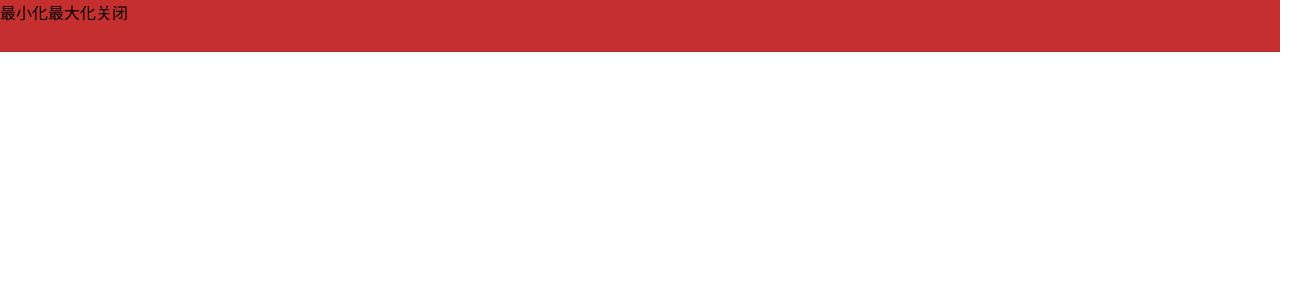
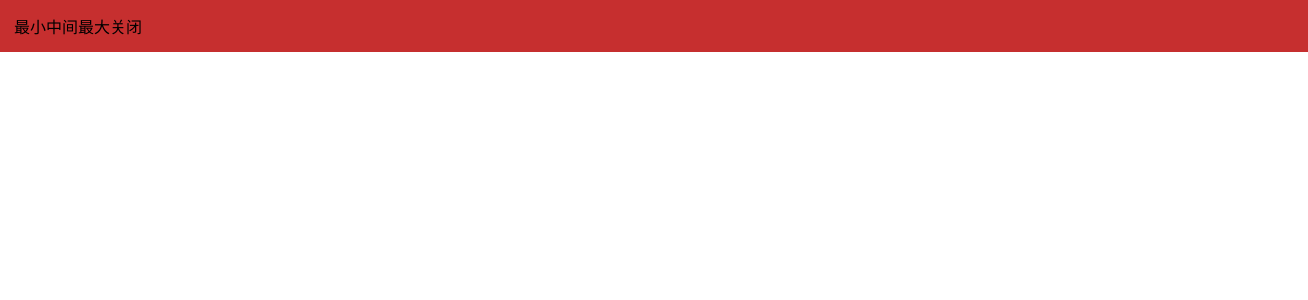
Before and after one commit to FengXiaoBing-ui/pcMusic, a Vue app: page / in a window 1280 px wide. Shown: the top 300 px of the page, 1308 px wide, since content can reach past the window. Built offline with nearby package versions, Linux system fonts and the light colour scheme.

Commit message:
navtitle

```diff
--- a/src/App.vue
+++ b/src/App.vue
@@ -1,15 +1,17 @@
 <template>
-  <div>
-    <systemTitle />
+  <div id="app">
+    <systemTitleVue />
   </div>
 </template>
 
 <script>
-import systemTitle from './components/systemTitle.vue'
+import systemTitleVue from './components/systemTitle.vue';
 export default {
   name: 'App',
   components: {
-    systemTitle
+    systemTitleVue
+  },
+  methods: {
   }
 }
 </script>
@@ -21,6 +23,6 @@ div {
   margin: 0;
   padding: 0;
 }
-#app {
-}
+
+#app {}
 </style>
--- a/src/components/systemTitle.vue
+++ b/src/components/systemTitle.vue
@@ -1,36 +1,42 @@
 <template>
-  <div id="title" style="display:flex">
-    <div @click="min">最小化</div>
-    <div @click="max">最大化</div>
-    <div @click="close">关闭</div>
+  <div id="appChild" style="display: flex;">
+    <div class="btn" @click="min">最小</div>
+    <div class="btn" @click="def">中间</div>
+    <div class="btn" @click="max">最大</div>
+    <div class="btn" @click="close">关闭</div>
   </div>
 </template>
 
 <script>
-import { remote } from 'electron';
+import { ipcRenderer } from 'electron'
 export default {
   name: "systemTitle",
-  methods:{
-    min(){
-      console.log(remote);
-      remote.getCurrentWindow().minimize();
+  methods: {
+    min() {
+      ipcRenderer.send('min-app')
     },
-    max(){
-
+    max() {
+      ipcRenderer.send('max-app')
     },
-    close(){
-
+    def(){
+      ipcRenderer.send('show')
+    },
+    close() {
+      ipcRenderer.send('close-app')
     }
   }
 };
 </script>
 
 <!-- Add "scoped" attribute to limit CSS to this component only -->
-<style scoped>
-#title {
-  width: 100vw;
-  height: 52px;
+<style>
+#appChild {
   background-color: rgb(198, 47, 47);
   -webkit-app-region: drag;
+  width: 100%;
+  padding: 14px;
+}
+.btn{
+  -webkit-app-region: no-drag;
 }
 </style>
```
Also changed, not shown: src/background.js (+23 -3 lines), 1 other file (tests, documents, lock files or other folders).
